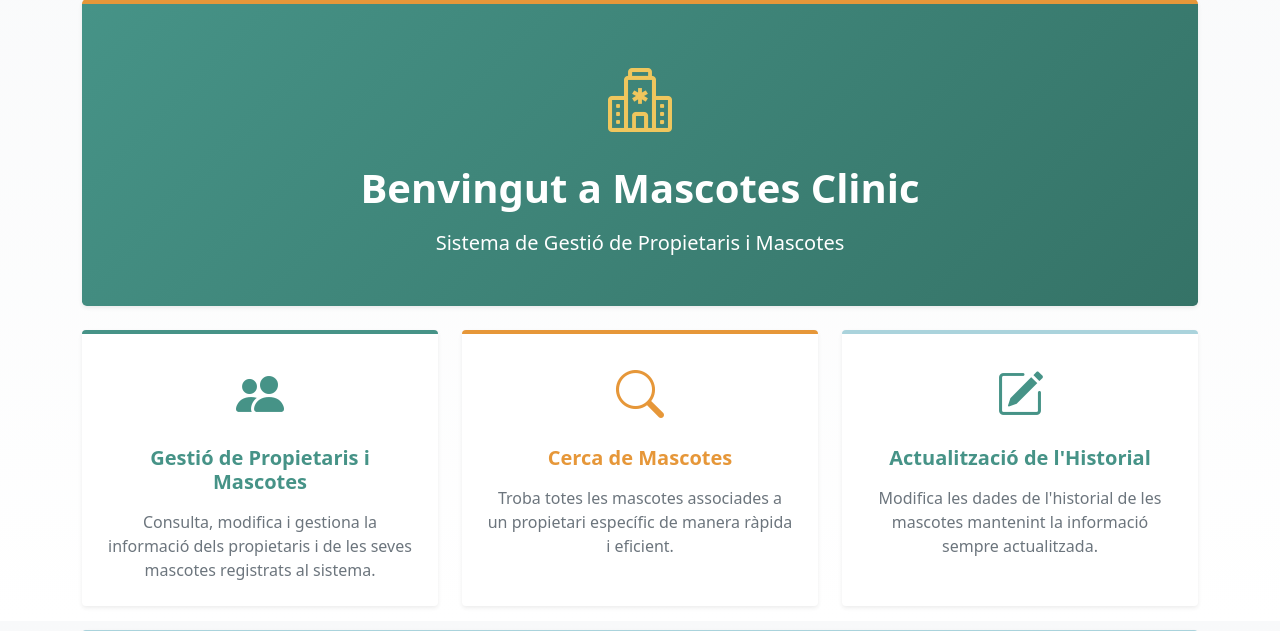
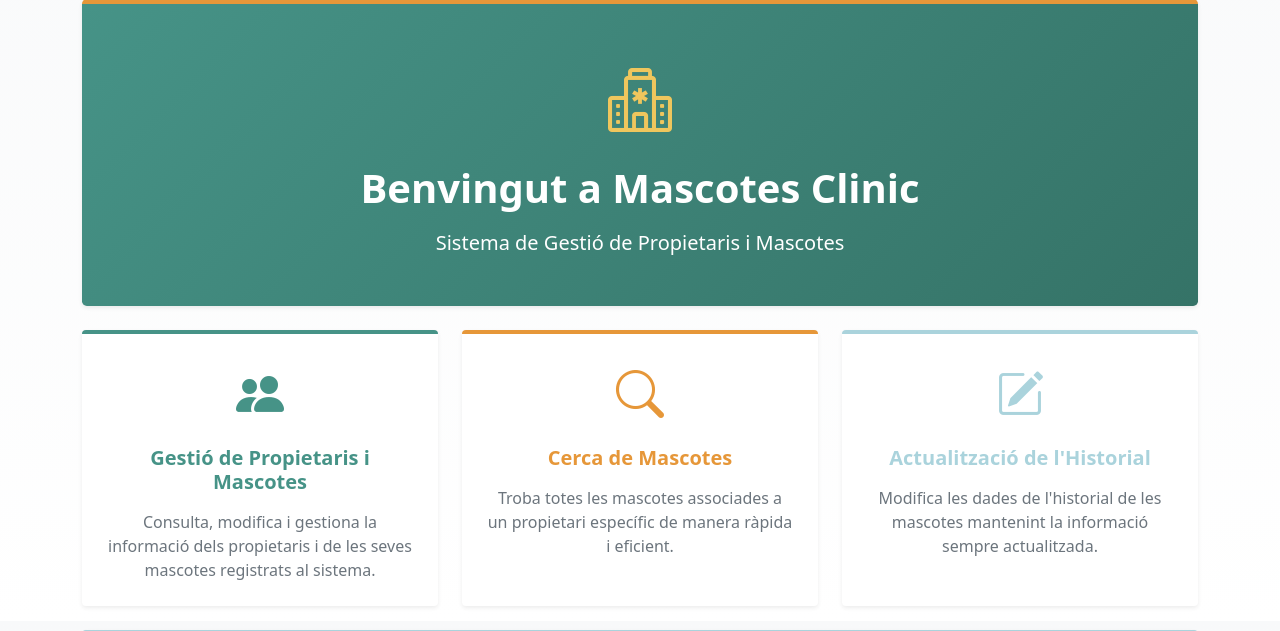
Before and after one commit to alba-mu/A2-PT2-MascotesClinic, a PHP site: page / in a window 1280 px wide. Shown: the part 179-810 px from the top of the page. Run offline with PHP 8.4, Linux system fonts and the light colour scheme.

Commit message:
Update card styling in HomePage and add new color classes for light theme

```diff
--- a/view/HomePage.php
+++ b/view/HomePage.php
@@ -41,8 +41,8 @@
             <div class="col-md-4">
                 <div class="card h-100 border-0 shadow-sm card-border-light">
                     <div class="card-body text-center p-4">
-                        <i class="bi bi-pencil-square card-icon icon-primary"></i>
-                        <h5 class="card-title mt-3 mb-3 fw-bold title-primary">Actualització de l'Historial</h5>
+                        <i class="bi bi-pencil-square card-icon icon-light"></i>
+                        <h5 class="card-title mt-3 mb-3 fw-bold title-light">Actualització de l'Historial</h5>
                         <p class="card-text text-muted">Modifica les dades de l'historial de les mascotes mantenint la informació sempre actualitzada.</p>
                     </div>
                 </div>
--- a/view/css/custom-style.css
+++ b/view/css/custom-style.css
@@ -332,12 +332,20 @@ html, body {
     color: #e69739;
 }
 
+.icon-light {
+    color: #aad3dc;
+}
+
 .title-primary {
     color: #469387;
 }
 
 .title-orange {
     color: #e69739;
+}
+
+.title-light {
+    color: #aad3dc;
 }
 
 .info-icon {
```
